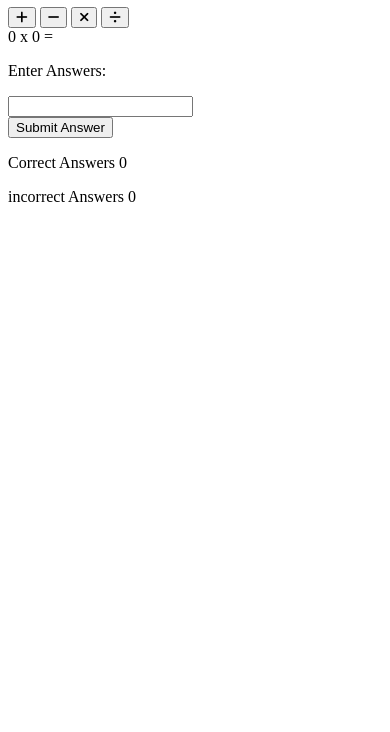
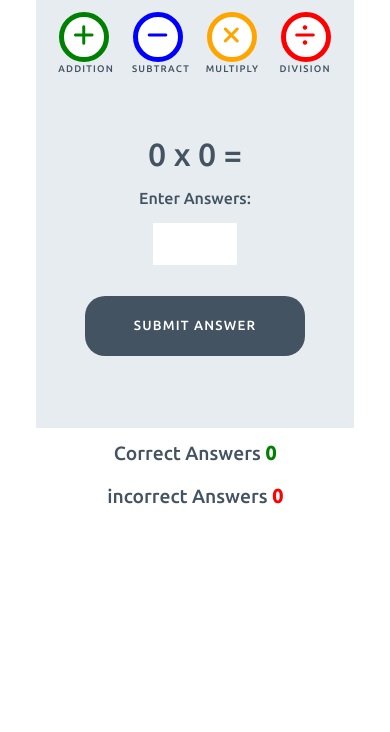
Before and after one commit to Ibrahim-Y-Adam/love-maths, a plain HTML site: page index.html in a window 390 px wide. Shown: the part 112-844 px from the top of the page. Drawn offline with Linux system fonts and the light colour scheme.

Commit message:
Add styles for game

```diff
--- a/assets/css/style.css
+++ b/assets/css/style.css
@@ -1 +1,237 @@
 @import url('https://fonts.googleapis.com/css2?family=Fraunces:wght@500;700&family=Lato:wght@300&family=Oswald&family=Ubuntu:wght@300;500&display=swap');
+
+body {
+    background-color: white;
+    font-family: 'Ubuntu', sans-serif;
+    color: #445361;
+    text-align: center;
+}
+
+/* ------- Heading */
+
+.heading{
+    text-align: center;
+    font-size: 2.5rem;
+}
+
+.logo{
+    height: 40px;
+    padding-right: 5px;
+}
+
+/* ------- Game Layout */
+
+.game-area {
+    background-color: #E6ECF0;
+    box-sizing: border-box;
+    width: 85%;
+    height: 65vh;
+    max-height: 450px;
+    max-width: 850px;
+    margin-left: auto;
+    margin-right: auto;
+    padding: 1%;
+}
+
+.question-area {
+    width: 50%;
+    font-size: 2rem;
+    margin: auto;
+    padding: 50px 0;
+}
+
+.question-area span {
+    padding: 0 15px;
+}
+
+.score-area {
+    margin: 5px auto;
+    width: 60%;
+    font-size: 1.2rem;
+}
+
+.controls-area {
+    width: 85%;
+    margin: 30px auto;
+}
+
+#score {
+    color: green;
+    font-weight: bold;
+}
+
+#incorrect {
+    color: red;
+    font-weight: bold;
+}
+
+.answer-message {
+    display: none;
+    font-size: 1rem;
+}
+
+#answer-box {
+    border: none;
+    color: #445361;
+    display: inline-block;
+    height: 40px;
+    width: 80px;
+    font-size: 1.2rem;
+}
+
+.scores {
+    display: inline-block;
+    padding: 25px;
+}
+
+/* ------- Buttons */
+
+.btn {
+    width: 220px;
+    height: 60px;
+    font-family: 'Ubuntu', sans-serif;
+    text-transform: uppercase;
+    letter-spacing: 1.2px;
+    color: white;
+}
+
+.btn:focus {
+    outline: none;
+}
+
+.btn--big {
+    padding-top: 10px;
+    border-radius: 50px;
+    background-color: white;
+    border: 10px solid;
+    width: 100px;
+    height: 100px;
+    font-size: 3.2rem;
+    margin: 0 30px;
+    transition: all 0.5s;
+}
+
+.btn--big::after {
+    content: attr(data-type);
+    font-size: 1rem;
+    color: #445361;
+    position: relative;
+    left: 0.5em;
+}
+
+.btn--blue {
+    border-color: blue;
+    color: blue;
+}
+
+.btn--blue:active, .btn--blue:hover {
+    background-color: darkblue;
+    color: white;
+}
+
+.btn--orange {
+    border-color: orange;
+    color: orange;
+}
+
+.btn--orange:active, .btn--orange:hover {
+    background-color: darkorange;
+    color: white;
+}
+
+.btn--red {
+    border-color: red;
+    color: red;
+}
+
+.btn--red:active, .btn--red:hover {
+    background-color: darkred;
+    color: white;
+}
+
+.btn--green {
+    border-color: green;
+    color: green;
+}
+
+.btn--green:active, .btn--green:hover {
+    background-color: darkgreen;
+    color: white;
+}
+
+.btn--gray {
+    background-color: #445361;
+    border: 1px transparent;
+    border-radius: 20px;
+}
+
+.btn--gray:active, .btn--gray:hover {
+    background-color: #0d1013;
+}
+
+/* ------- Media queries */
+
+@media (max-width: 414px) {
+    .controls-area {
+        width: 100%;
+    }
+    .btn--big {
+        margin: 0 10px;
+        padding: 5px;
+        border: 5px solid;
+        width: 50px;
+        height: 50px;
+        font-size: 1.5rem;
+    }
+    .btn--big::after {
+        font-size: 0.6rem;
+        left: -0.7rem;
+    }
+    .question-area {
+        padding: 10% 0;
+        width: 100%;
+    }
+    .question-area span {
+        padding: 0;
+    }
+    .answer-message {
+        display: block;
+    }
+    #answer-box {
+        display: block;
+        margin: 0 auto;
+    }
+    .btn--gray {
+        margin-top: 0;
+    }
+    .score-area {
+        width: 100%;
+    }
+    .scores {
+        margin: 0.5em auto;
+        display: block;
+        padding: 5px;
+    }
+    .heading {
+        font-size: 2rem;
+    }
+}
+
+@media (max-width: 320px) {
+    .game-area {
+        height: 70vh;
+    }
+
+    .controls-area {
+        width: 75%;
+        margin: 10px auto;
+    }
+
+    .btn--big {
+        margin: 10px 10px;
+    }
+    .question-area {
+        padding: 10px 0;
+    }
+
+}
--- a/index.html
+++ b/index.html
@@ -9,21 +9,21 @@
 </head>
 <body>
     <h1 class="heading">
-        <img src="assets/images/logo.png" alt="logo"> Love Maths
+        <img src="assets/images/logo.png" class="logo" alt="logo"> Love Maths
     </h1>
 
     <div class="game-area">
         <div class="controls-area">
-            <button class="btn btn--big btn--green">
+            <button data-type = "addition" class="btn btn--big btn--green">
                 <i class="fa-solid fa-plus"></i>
             </button>
-            <button class="btn btn--big btn--blue">
+            <button data-type = "subtract" class="btn btn--big btn--blue">
                 <i class="fa-solid fa-minus"></i>
             </button>
-            <button class="btn btn--big btn--orange">
+            <button data-type = "multiply" class="btn btn--big btn--orange">
                 <i class="fa-solid fa-times"></i>
             </button>
-            <button class="btn btn--big btn--red">
+            <button data-type = "division" class="btn btn--big btn--red">
                 <i class="fa-solid fa-divide"></i>
             </button>
         </div>
@@ -35,7 +35,7 @@
             <p class="answer-message">Enter Answers:</p>
             <input type="number" id="answer-box">
         </div>
-        <button class="btn btn--gray">Submit Answer</button>
+        <button data-type = "submit" class="btn btn--gray">Submit Answer</button>
     </div>
 
     <div class="score-area">
```
